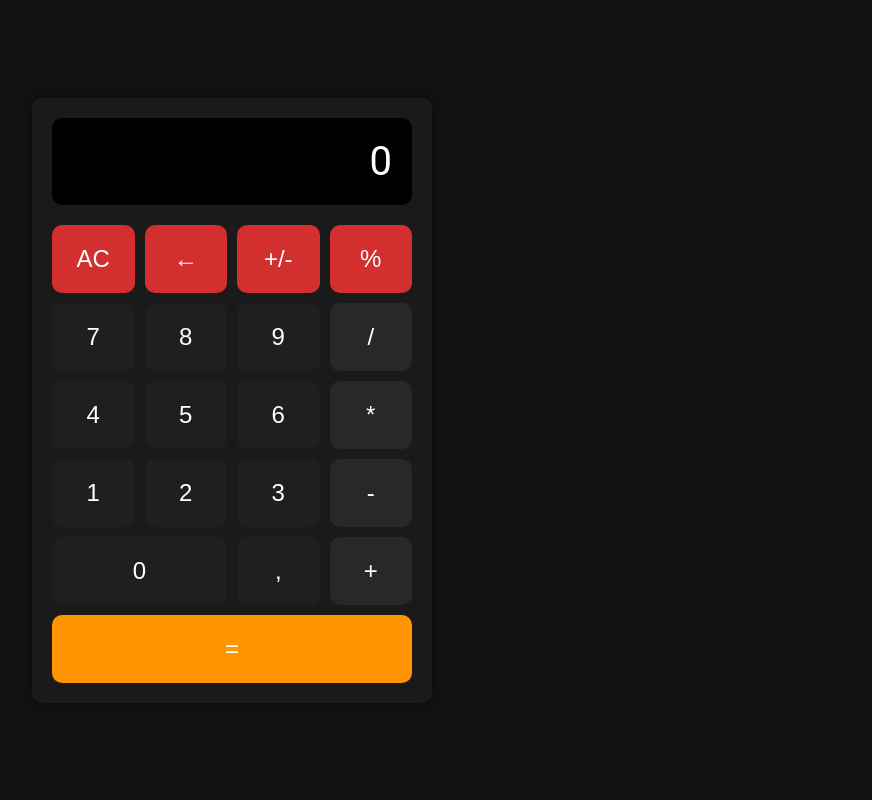
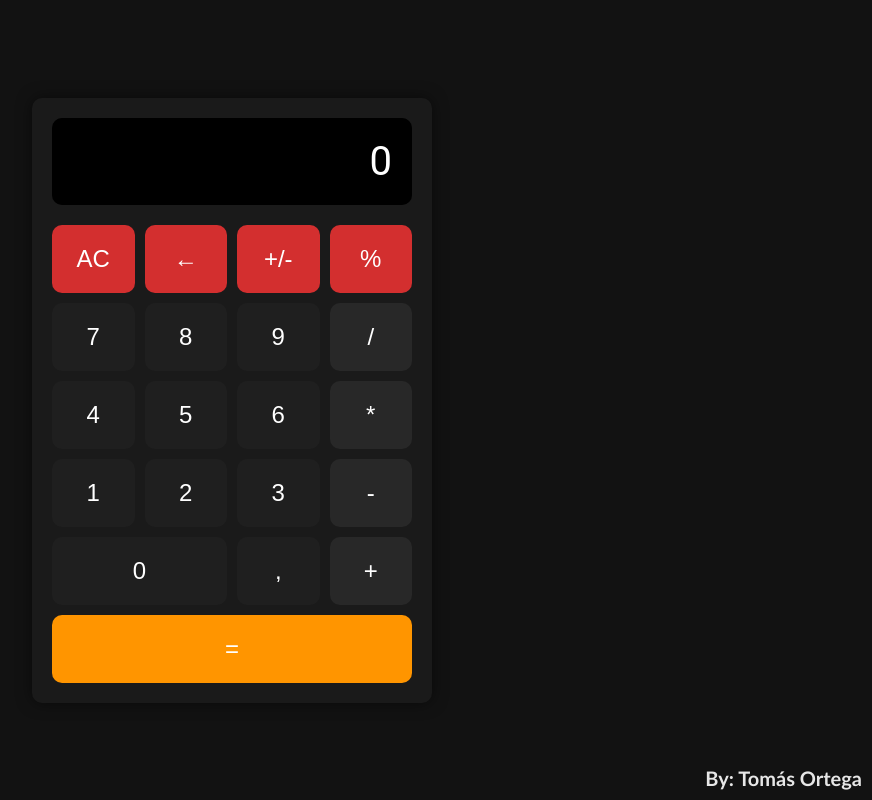
Before and after one commit to tortegaf/Calculator-JS, a plain HTML site: page index.html in a window 1280 px wide. Shown: the whole page, without its empty margins (408-1280 px from the left). Drawn offline with Linux system fonts and the light colour scheme.

Commit message:
Added Signature to the proyect.

```diff
--- a/index.html
+++ b/index.html
@@ -31,6 +31,9 @@
           <button class="btn">,</button>
           <button class="btn operator">+</button>
           <button class="btn btn-equal">=</button>
+          <body>
+            <div class="corner-text">By: Tomás Ortega</div>
+          </body>
         </div>
       </div>
     </div>
--- a/script.js
+++ b/script.js
@@ -101,7 +101,6 @@ function handlePercentage() {
     currentValue /= 100;
     currentNumber = currentValue.toString().replace(".", ",");
     updateDisplay(currentNumber);
-    // No actualizamos la expresión, solo el currentNumber
   }
 }
 
@@ -133,7 +132,7 @@ buttons.map((button) => {
       handlePlusMinus();
     } else if (value === "%") {
       handlePercentage();
-      lastInputWasOperator = false; // Permitir que el porcentaje sea seguido por un número o una operación
+      lastInputWasOperator = false;
     } else {
       if (resultDisplayed) {
         display.innerText = value === "," ? "0," : value;
--- a/styles.css
+++ b/styles.css
@@ -1,5 +1,3 @@
-/* styles.css */
-
 body {
   font-family: "Roboto", sans-serif;
   display: flex;
@@ -88,3 +86,15 @@ body {
   background-color: #ff9500;
   color: #ffffff;
 }
+
+.corner-text {
+  position: fixed;
+  bottom: 10px;
+  right: 10px;
+  font-size: 20px;
+  color: #ffffff;
+  font-family: "Calibri", sans-serif;
+  font-weight: bold;
+  opacity: 0.9;
+  z-index: 1000;
+}
```
